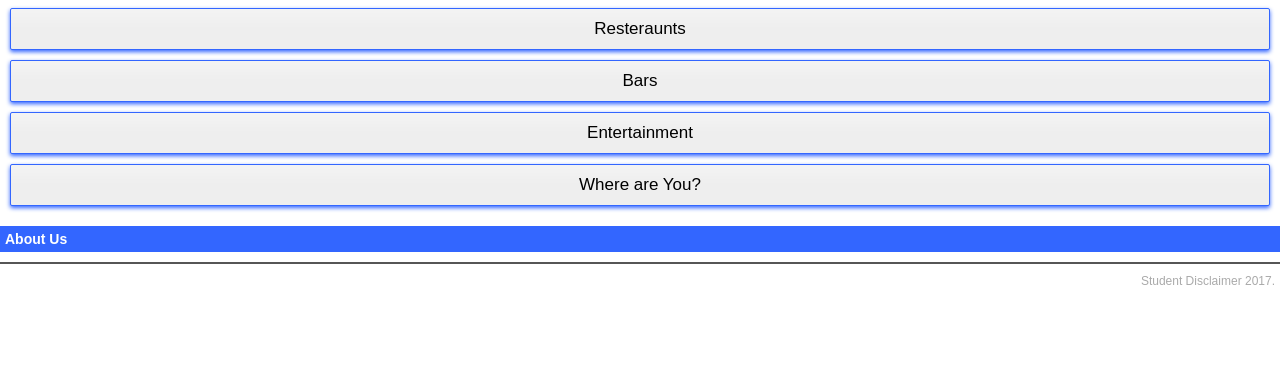
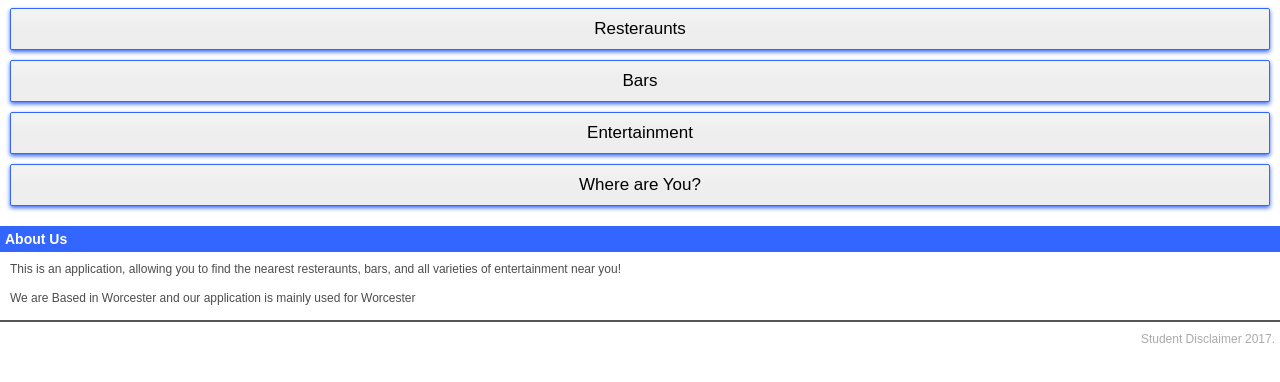
Before and after one commit to SPB15/Mobile-, a plain HTML site: page www/index.html in a window 1280 px wide. Shown: the part 348-730 px from the top of the page. Drawn offline with Linux system fonts and the light colour scheme.

Commit message:
about us

```diff
--- a/www/index.html
+++ b/www/index.html
@@ -17,6 +17,8 @@
 </div>
 <h2 class="head">About Us</h2>
 <div class="content">
+<p> This is an application, allowing you to find the nearest resteraunts, bars, and all varieties of entertainment near you! </p>
+<p> We are Based in Worcester and our application is mainly used for Worcester</p>
 </div>
 <div class="footer">
     <p>Student Disclaimer 2017.</p>
```
